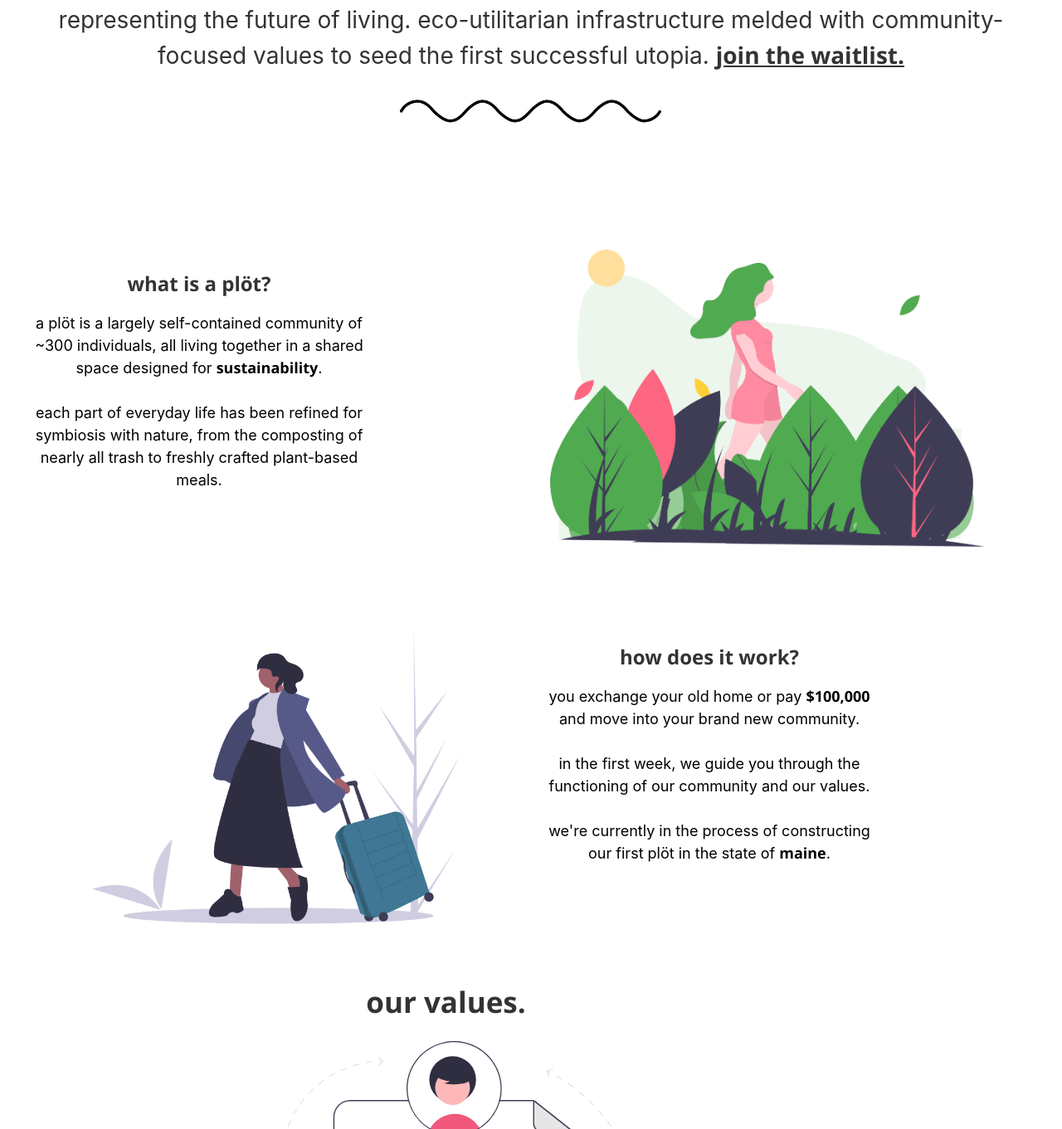
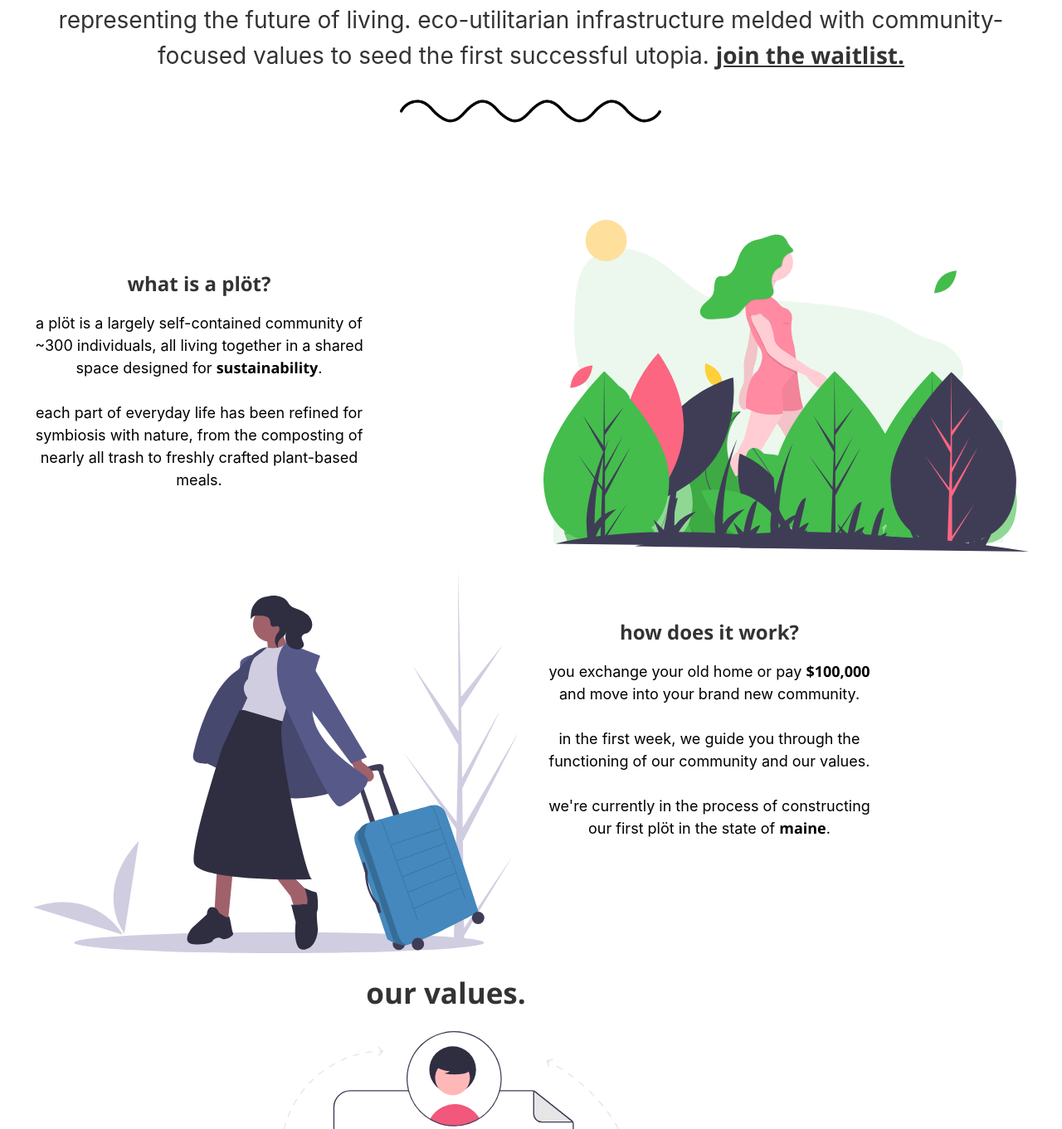
Before and after one commit to botwiczt/plot, a Gatsby site: page / in a window 1280 px wide. Shown: the part 898-2259 px from the top of the page at 83% size. Built offline with nearby package versions, Linux system fonts and the light colour scheme; Gatsby itself is replaced by a stand-in of ours; a web font is replaced by a local one.

Commit message:
replace png with svg

```diff
--- a/src/components/landing.js
+++ b/src/components/landing.js
@@ -563,12 +563,12 @@ const Landing = () => (
             </CardText>
           </Card></Col>
           <Col sm={6}>
-            <Img src="/naturehome.png" />
+            <Img src="/naturehome.svg" />
           </Col>
       </Row><br/>
       <Row>
           <Col sm={6}>
-            <Img src="/movein.png" />
+            <Img src="/movein.svg" />
           </Col>
           <Col sm={6}>
           <CardSpacerContainer><br/><br/><br/></CardSpacerContainer>
@@ -1431,7 +1431,7 @@ TBD      </Call>
           a plöt is a largely self-contained community of ~300 individuals, all living together in a shared space designed for <b>sustainability</b>.
           <br/><br/>
           each part of everyday life has been refined for symbiosis with nature, from the composting of nearly all trash to freshly crafted plant-based meals.
-        </CardText><MobileImg src="/naturehome.png"/>
+        </CardText><MobileImg src="/naturehome.svg"/>
       </MobileCard>
         <br/>
       <MobileCard>
@@ -1441,7 +1441,7 @@ TBD      </Call>
         <CardText color="#333">
                 you exchange your old home or pay <b>$100,000</b> and move into your brand new community.
                 <br/>
-                <MobileImg src="/movein.png" />
+                <MobileImg src="/movein.svg" />
                 in the first week, we guide you through the functioning of our community and our values.
                 <br/><br/>we're currently in the process of designing our first plöt in the state of <b> maine</b>.
         </CardText>
```
Also changed, not shown: static/movein.png (deleted), static/movein.svg (added), static/naturehome.png (deleted), static/naturehome.svg (added), 1 other file.
